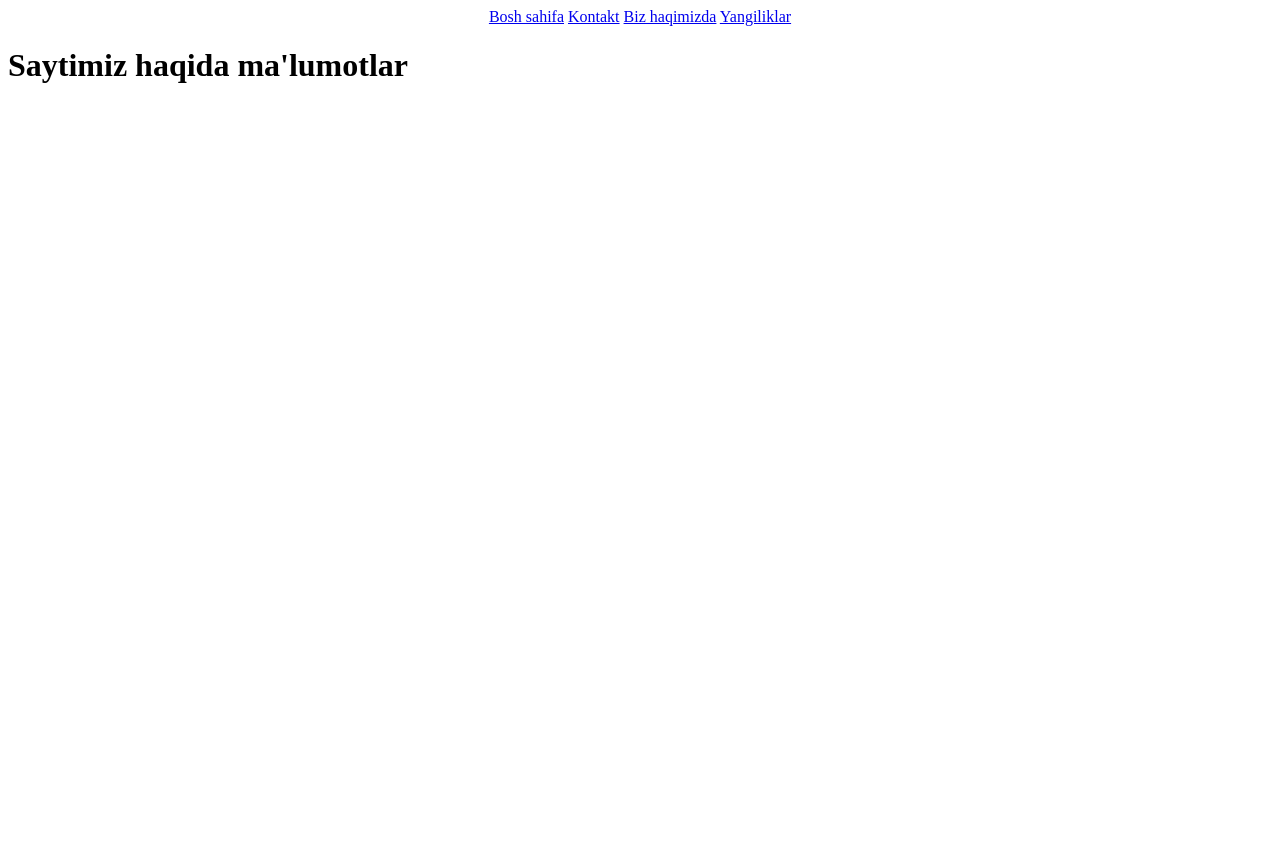
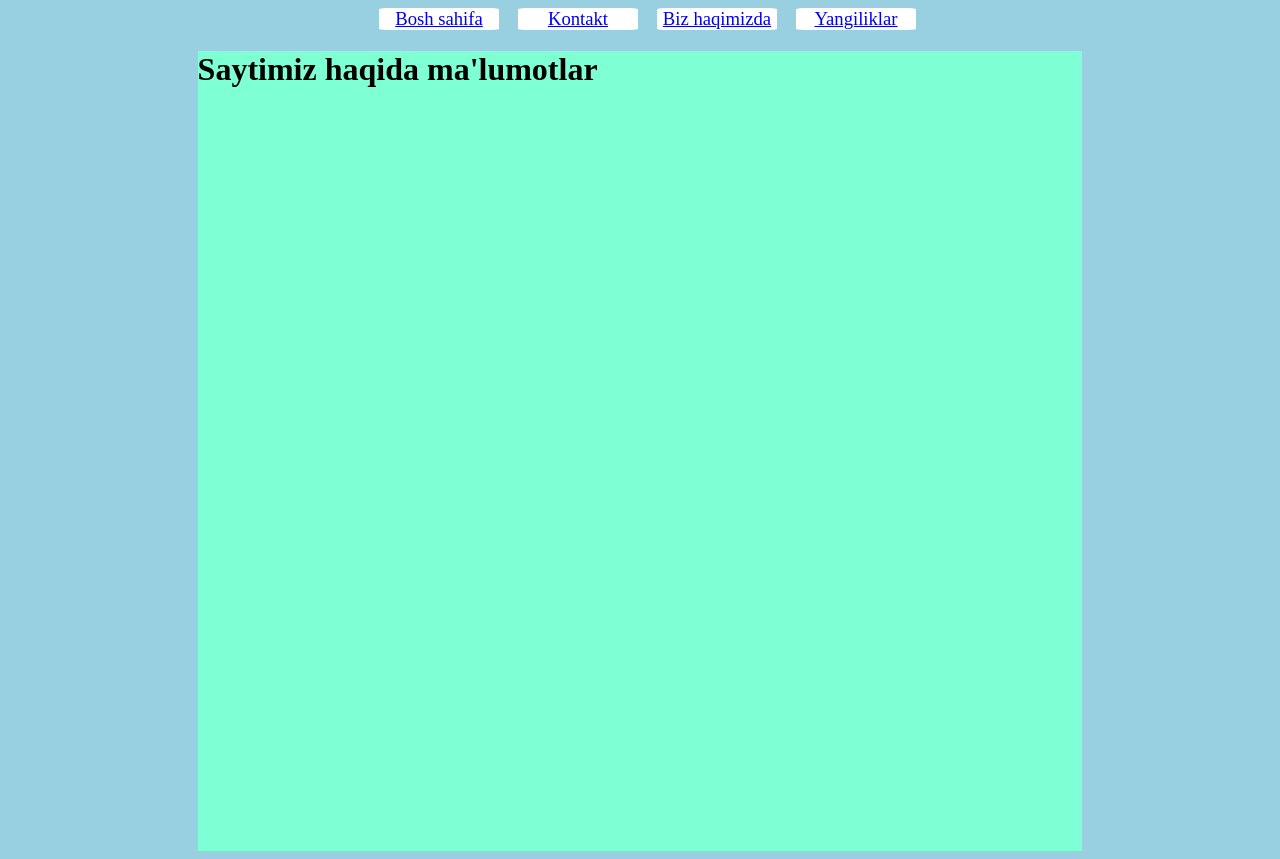
Before and after one commit to topcoderuz/myPro, a Django app: page /about/ in a window 1280 px wide. Before the commit the page ends 83 px from the top, so only its background shows below. Run offline with Django 3.2, Linux system fonts and the light colour scheme.

Commit message:
Update base.html

```diff
--- a/template/base.html
+++ b/template/base.html
@@ -4,8 +4,33 @@
     <meta charset='utf-8'>
     <meta http-equiv='X-UA-Compatible' content='IE=edge'>
     <title>{% block title %} {% endblock %}</title>
+    <link rel="stylesheet" href="template\style.css">
+
     <style>
+body{background: rgb(152, 207, 225);}
 
+a:hover{cursor: default;}
+.link{
+    display: inline-block;
+    width: 120px;
+    height: inherit;
+    border: 2px;
+    border-radius: 6%;
+    border-color: brown;
+    background-color: white;
+    text-align: center;
+    font-family: 'Times New Roman', Times, serif;
+    font-size: 14pt;
+    margin-left: 15px;
+    font-style: initial;
+}
+
+.bdy{
+    margin: 0 15%;
+    background: aquamarine;
+    height: 800px;
+    display: block;
+    }
     </style>
 </head>
 <body>
```
